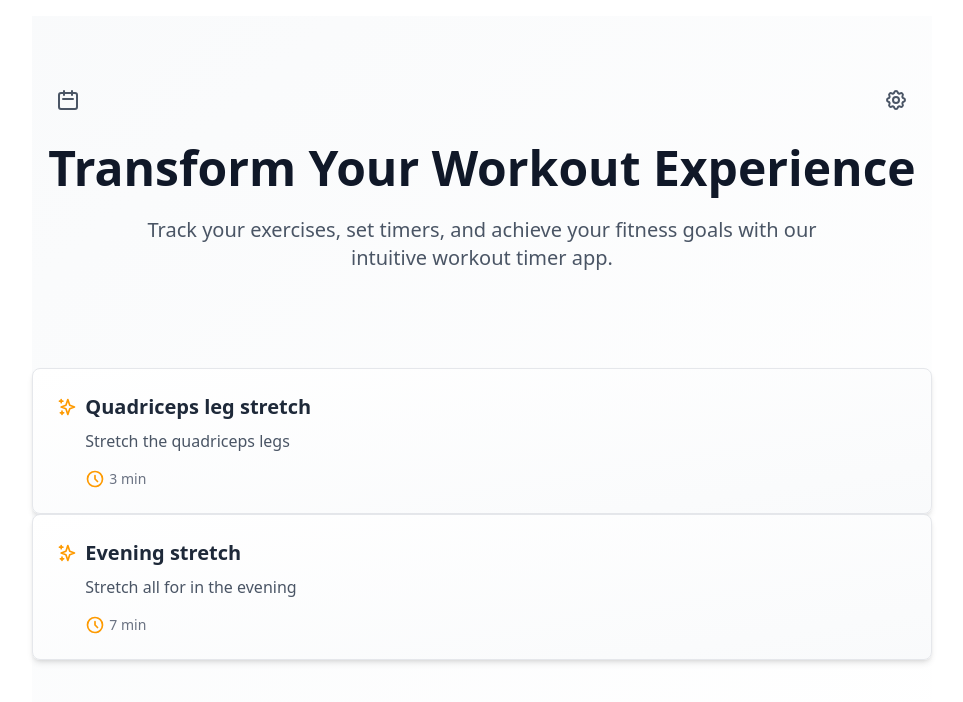
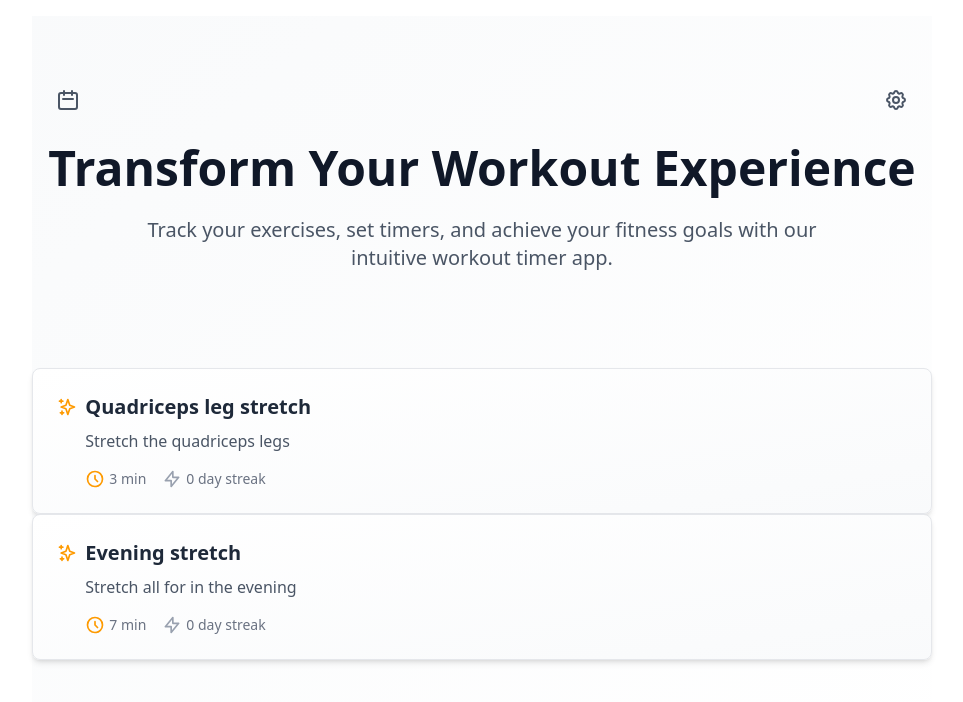
Before and after one commit to BlockCat/vibe_code_sport_timer_app, an Angular app: page / in a window 1280 px wide. Shown: the top 702 px of the page, without its empty margins (158-1121 px from the left). Built offline with nearby package versions, Linux system fonts and the light colour scheme.

Commit message:
feat: add current streak display to exercise set overview component

```diff
--- a/src/app/components/exercise-set-overview/exercise-set-overview.component.html
+++ b/src/app/components/exercise-set-overview/exercise-set-overview.component.html
@@ -18,6 +18,15 @@
       {{ estimatedTime() }} min
     </div>
 
+    <div class="flex items-center">
+      <svg xmlns="http://www.w3.org/2000/svg" class="h-5 w-5 mr-1" [class]="currentStreak() > 0 ? 'text-green-500' : 'text-gray-400'" fill="none" viewBox="0 0 24 24" stroke="currentColor">
+        <path stroke-linecap="round" stroke-linejoin="round" stroke-width="2" d="M13 10V3L4 14h7v7l9-11h-7z" />
+      </svg>
+      <span [class]="currentStreak() > 0 ? 'text-green-600 font-medium' : 'text-gray-500'">
+        {{ currentStreak() }} day streak
+      </span>
+    </div>
+
     @if (timesPerDay()) {
       <div class="flex items-center">
         <svg xmlns="http://www.w3.org/2000/svg" class="h-5 w-5 mr-1 text-amber-500" fill="none" viewBox="0 0 24 24" stroke="currentColor">
--- a/src/app/components/exercise-set-overview/exercise-set-overview.component.ts
+++ b/src/app/components/exercise-set-overview/exercise-set-overview.component.ts
@@ -11,6 +11,7 @@ export class ExerciseSetOverviewComponent {
   description = input<string>('');
   estimatedTime = input<number>(0); // in minutes
   timesPerDay = input<number | undefined>();
+  currentStreak = input<number>(0);
 
   clicked = output<void>();
 
```
